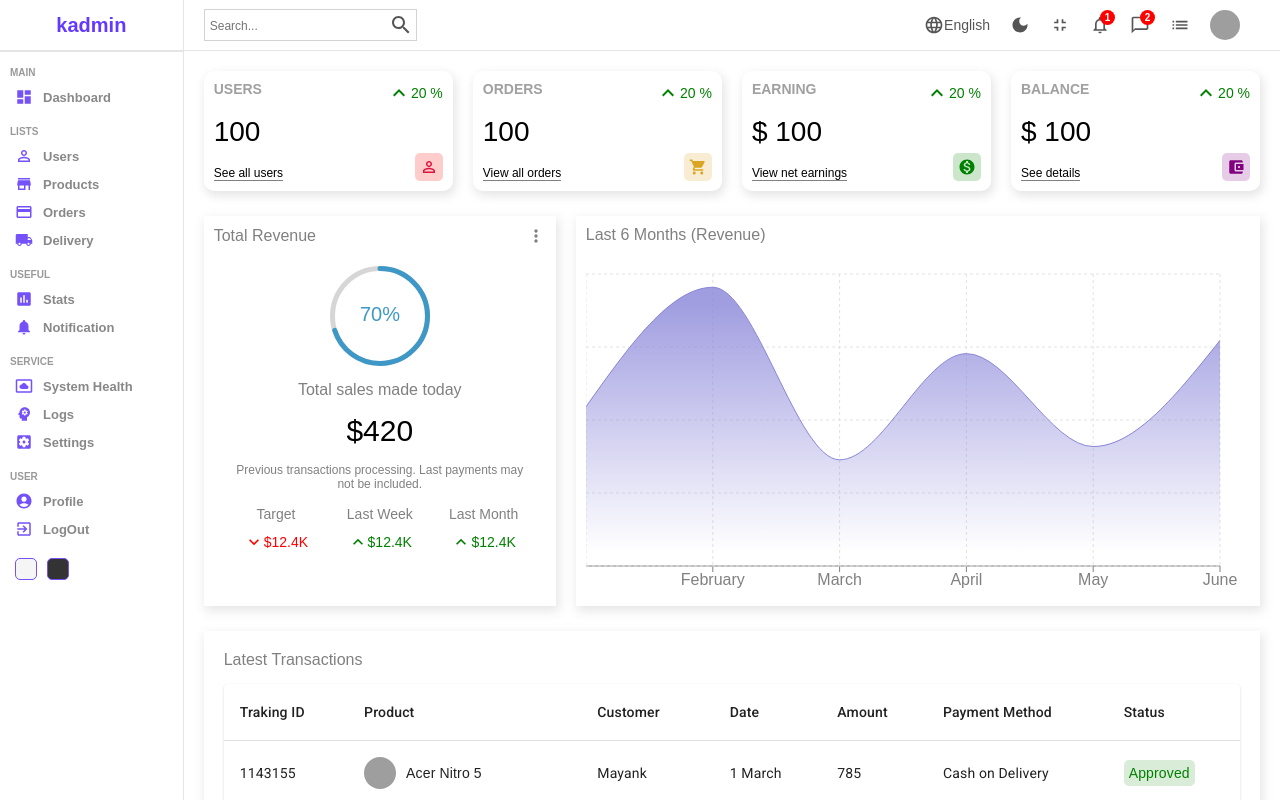
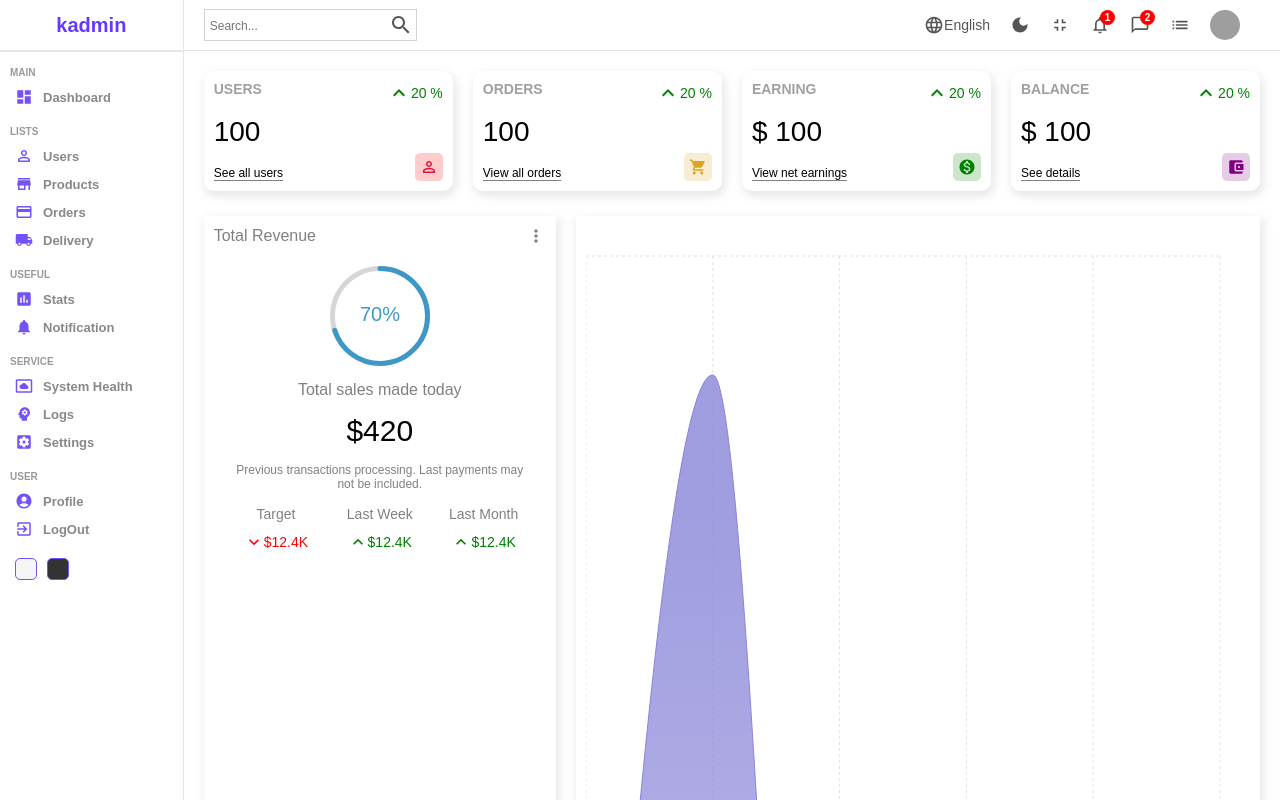
Before and after one commit to its-kaushik/admin-panel, a React (Create React App) app: page / in a window 1280 px wide. Shown: the top 800 px of the page. Built offline with nearby package versions, Linux system fonts and the light colour scheme; grey boxes are pictures that could not be loaded.

Commit message:
Taking Aspct ratio & title as prop instd of hrdVAL

```diff
--- a/src/components/chart/Chart.jsx
+++ b/src/components/chart/Chart.jsx
@@ -10,11 +10,11 @@ const data = [
     { name: "June", Total: 1700 },
 ];
 
-const Chart = () => {
+const Chart = ({ aspect, title }) => {
     return (
         <div className='chart' >
-            <div className='title' >Last 6 Months (Revenue)</div>
-            <ResponsiveContainer width="100%" aspect={2 / 1}>
+            <div className='title' >{title}</div>
+            <ResponsiveContainer width="100%" aspect={aspect}>
                 <AreaChart
                     width={730}
                     height={250}
```
